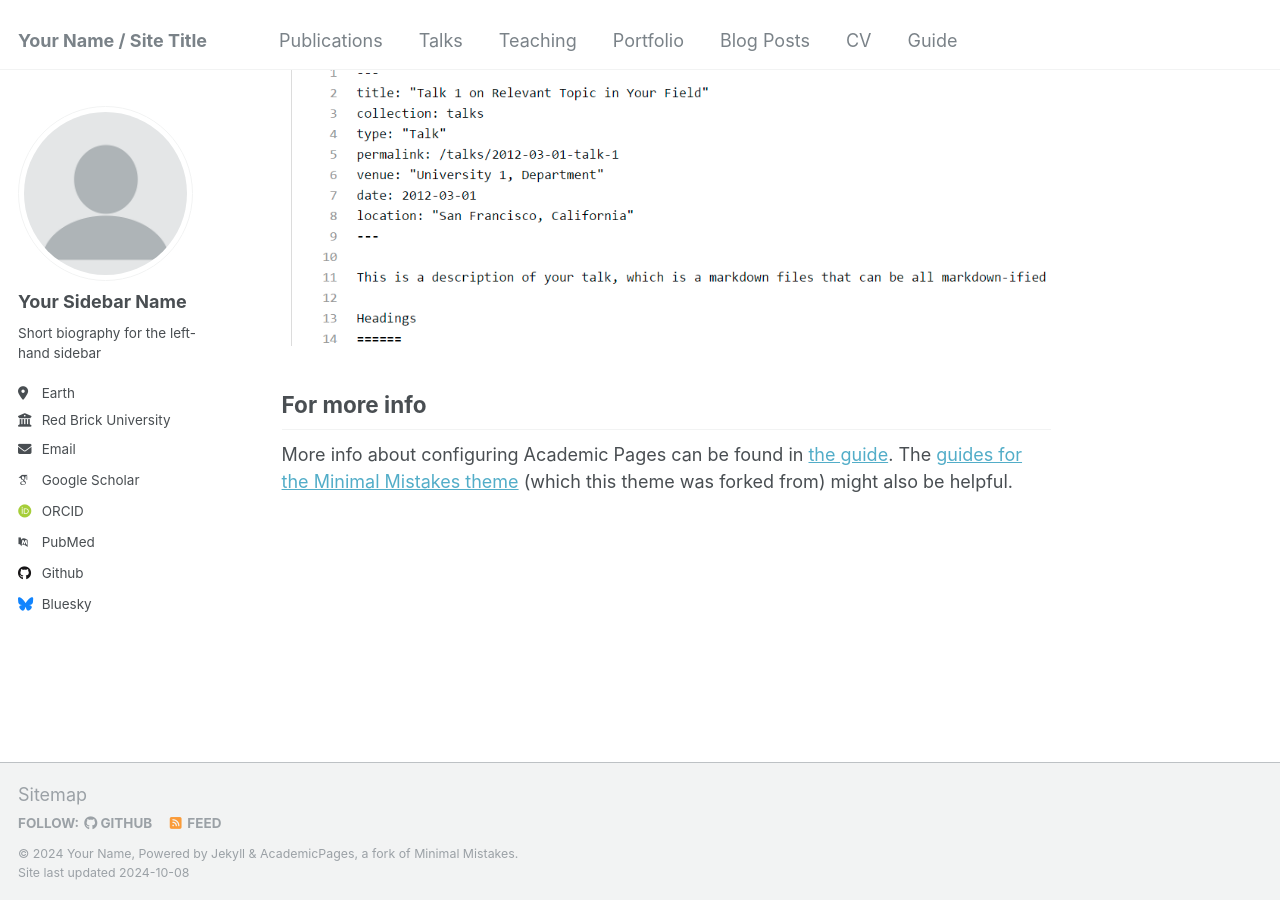
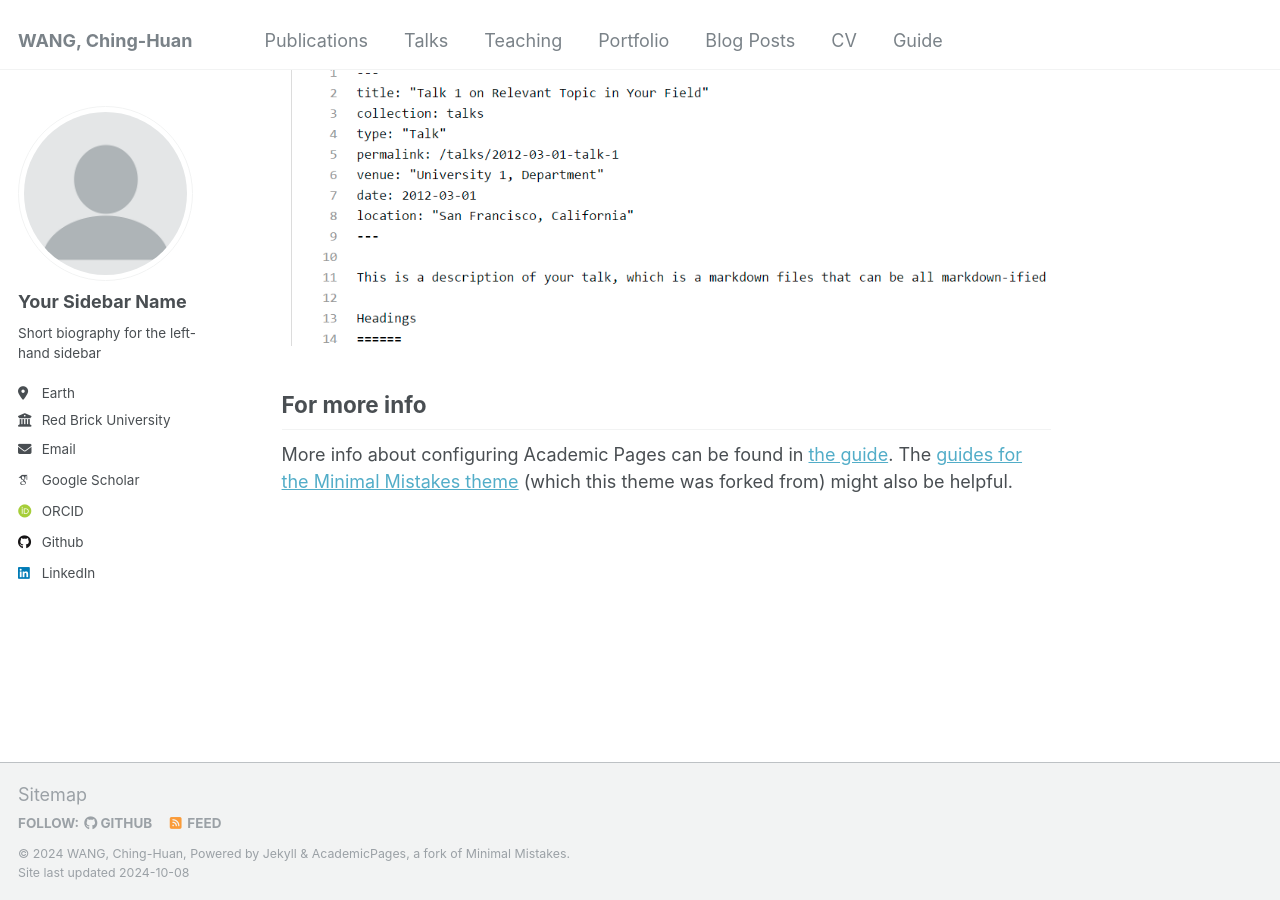
Before and after one commit to stvrt/stvrt.github.io, a Jekyll site: the page built from _pages/about.md, in a window 1280 px wide and 900 px high, scrolled down 2643 px. Built offline with Jekyll 4.4.1, drawn with Linux system fonts in a browser that asks for light colours; some web fonts are replaced.

Commit message:
Update _config.yml
個人資料更新

```diff
--- a/_config.yml
+++ b/_config.yml
@@ -8,13 +8,13 @@
 
 # Basic Site Settings
 locale                   : "en-US"
-title                    : "Your Name / Site Title"
+title                    : "WANG, Ching-Huan"
 title_separator          : "-"
-name                     : &name "Your Name"
+name                     : &name "WANG, Ching-Huan"
 description              : &description "personal description"
-url                      : https://academicpages.github.io # the base hostname & protocol for your site e.g. "https://mmistakes.github.io"
+url                      : https://stvrt.github.io # the base hostname & protocol for your site e.g. "https://mmistakes.github.io"
 baseurl                  : "" # the subpath of your site, e.g. "/blog"
-repository               : "academicpages/academicpages.github.io"
+repository               : "stvrts/stvrt.github.io"
 
 # Site Author - The following control what appear as part of the author content on the side bar.
 #               If a field is blank the icon and link will not appear, otherwise it will be shown.
@@ -32,23 +32,23 @@ author:
 
   # Academic websites
   arxiv            : # URL - Update with the correct link to your profile
-  googlescholar    : "https://scholar.google.com/citations?user=PS_CX0AAAAAJ"
+  googlescholar    : "https://scholar.google.com/citations?hl=zh-TW&user=dKm74aQAAAAJ"
   impactstory      : # URL
-  orcid            : "http://orcid.org/yourorcidurl"
+  orcid            : "http://orcid.org/0000-0002-7449-4838"
   semantic         : # URL
-  pubmed           : "https://www.ncbi.nlm.nih.gov/pubmed/?term=john+snow"
+  pubmed           : # URL
   researchgate     : # URL
 
   # Repositories and software development
   bitbucket        : # Username - Update with your username on the site
   codepen          : # Username
   dribbble         : # Username
-  github           : "academicpages"
+  github           : "stvrt"
   kaggle           : # Username
   stackoverflow    : # User number or user number and name (i.e., use "1" or "1/jeff-atwood")
 
   # Social media
-  bluesky          : "bsky.app" # Replace this with you Bluesky username
+  bluesky          : # Username # Replace this with you Bluesky username
   facebook         : # Username
   flickr           : # Username
   foursquare       : # Username
@@ -57,7 +57,7 @@ author:
   keybase          : # Username
   instagram        : # Username
   lastfm           : # Username
-  linkedin         : # Username
+  linkedin         : "靖寰-王-27b1a992"
   mastodon         : # URL
   medium           : # URL
   pinterest        : # Username
```
